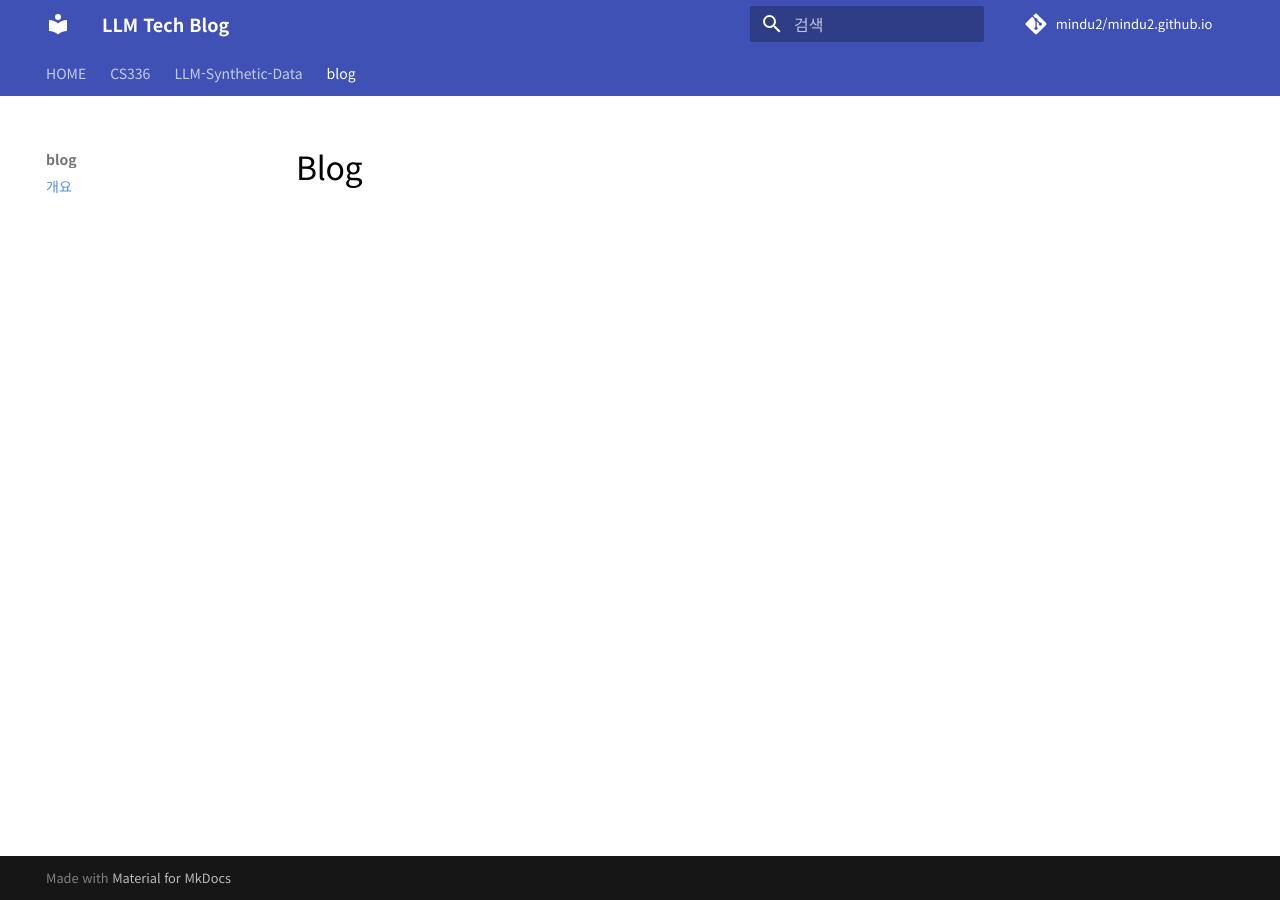
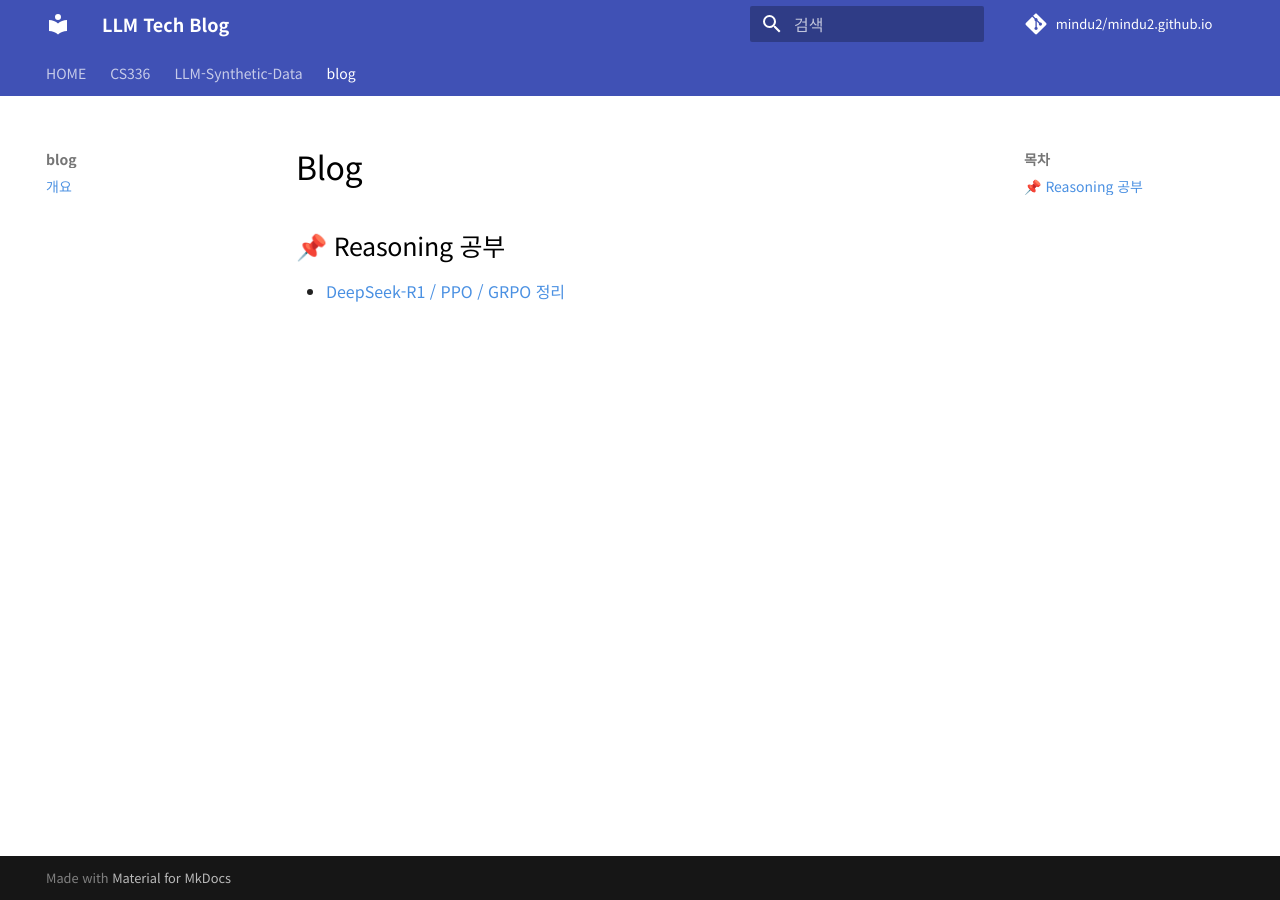
Before and after one commit to mindu2/mindu2.github.io, an MkDocs documentation site: the page built from docs/blog/index.md, in a window 1280 px wide. Built offline with MkDocs 1.6.1 and Material for MkDocs 9.7.7, drawn with Linux system fonts in a browser that asks for light colours; comment, search, counter and statistics services are not loaded.

Commit message:
Update index.md

```diff
--- a/docs/blog/index.md
+++ b/docs/blog/index.md
@@ -1 +1,5 @@
 # Blog
+
+## 📌 Reasoning 공부
+
+- [DeepSeek-R1 / PPO / GRPO 정리](reasoning공부/)
```
